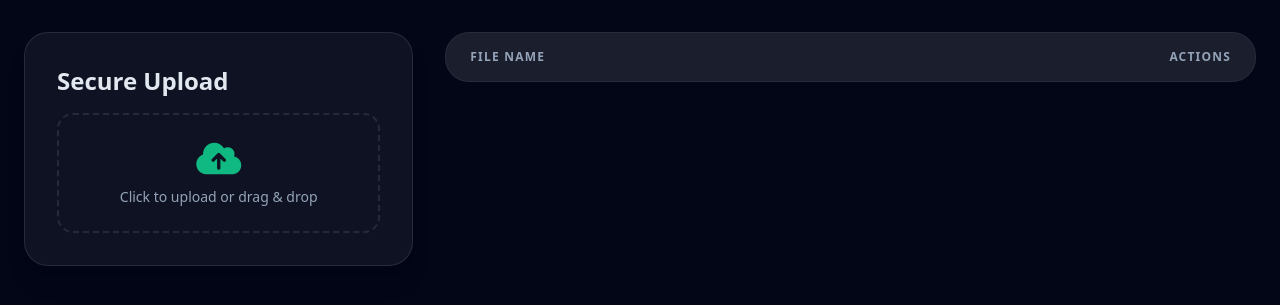
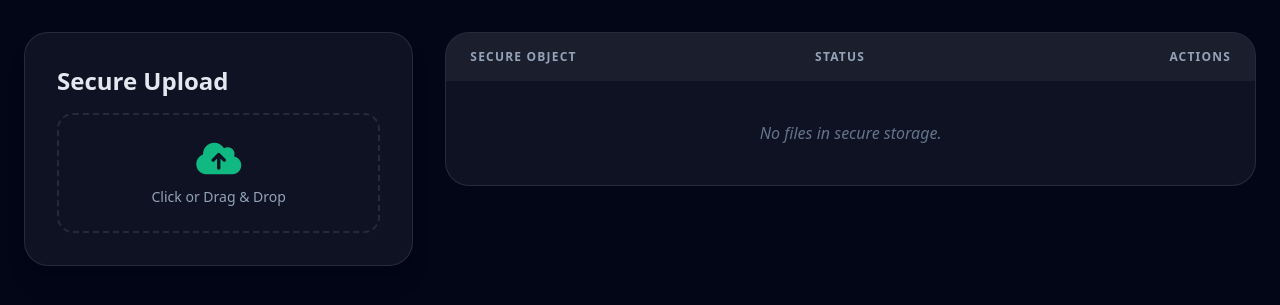
Before and after one commit to ankit18006/Smart-Secure-File-Intelligence-System--SSFI-, a Flask app: page /dashboard in a window 1280 px wide. Shown: the part 61-366 px from the top of the page. Run offline with Flask 3, Linux system fonts and the light colour scheme; the visitor is signed in with stand-in values (Sample User, id 1); lists and menus that the app fills with data are empty; some libraries are stand-ins or nearby versions.

Commit message:
Update dashboard.html

```diff
--- a/templates/dashboard.html
+++ b/templates/dashboard.html
@@ -1,16 +1,14 @@
 {% extends "base.html" %}
 {% block content %}
 <div class="grid grid-cols-1 lg:grid-cols-3 gap-8">
-    <div class="lg:col-span-1 space-y-6">
-        <div class="bg-white/5 border border-white/10 p-8 rounded-3xl shadow-xl">
+    <div class="lg:col-span-1">
+        <div class="bg-white/5 border border-white/10 p-8 rounded-3xl shadow-xl sticky top-24">
             <h3 class="text-2xl font-bold mb-4">Secure Upload</h3>
             <form action="/upload" method="POST" enctype="multipart/form-data" class="space-y-4">
-                <div class="border-2 border-dashed border-white/10 rounded-2xl p-6 text-center hover:border-emerald-500/50 transition cursor-pointer">
-                    <input type="file" name="file" class="hidden" id="fileInput" onchange="this.form.submit()">
-                    <label for="fileInput" class="cursor-pointer">
-                        <i class="fas fa-cloud-upload-alt text-4xl text-emerald-500 mb-2"></i>
-                        <p class="text-sm text-slate-400">Click to upload or drag & drop</p>
-                    </label>
+                <div class="border-2 border-dashed border-white/10 rounded-2xl p-6 text-center hover:border-emerald-500/50 transition cursor-pointer relative">
+                    <input type="file" name="file" class="absolute inset-0 w-full h-full opacity-0 cursor-pointer" onchange="this.form.submit()">
+                    <i class="fas fa-cloud-upload-alt text-4xl text-emerald-500 mb-2"></i>
+                    <p class="text-sm text-slate-400">Click or Drag & Drop</p>
                 </div>
             </form>
         </div>
@@ -21,7 +19,8 @@
             <table class="w-full text-left">
                 <thead class="bg-white/5 text-slate-400 text-xs uppercase tracking-widest">
                     <tr>
-                        <th class="px-6 py-4">File Name</th>
+                        <th class="px-6 py-4">Secure Object</th>
+                        <th class="px-6 py-4">Status</th>
                         <th class="px-6 py-4 text-right">Actions</th>
                     </tr>
                 </thead>
@@ -29,10 +28,17 @@
                     {% for file in files %}
                     <tr class="hover:bg-white/[0.02]">
                         <td class="px-6 py-4 font-mono text-sm">{{ file }}</td>
+                        <td class="px-6 py-4">
+                            <span class="text-[10px] bg-emerald-500/10 text-emerald-500 px-2 py-1 rounded-full font-bold">AES-PROTECTED</span>
+                        </td>
                         <td class="px-6 py-4 text-right space-x-3">
-                            <button class="text-emerald-400 hover:text-emerald-300"><i class="fas fa-lock"></i></button>
-                            <button class="text-sky-400 hover:text-sky-300"><i class="fas fa-history"></i></button>
+                            <a href="/download/{{ file }}" class="text-sky-400 hover:text-sky-300"><i class="fas fa-download"></i></a>
+                            <a href="/delete/{{ file }}" class="text-red-400 hover:text-red-300" onclick="return confirm('Secure Delete?')"><i class="fas fa-trash-alt"></i></a>
                         </td>
+                    </tr>
+                    {% else %}
+                    <tr>
+                        <td colspan="3" class="px-6 py-10 text-center text-slate-500 italic">No files in secure storage.</td>
                     </tr>
                     {% endfor %}
                 </tbody>
```
